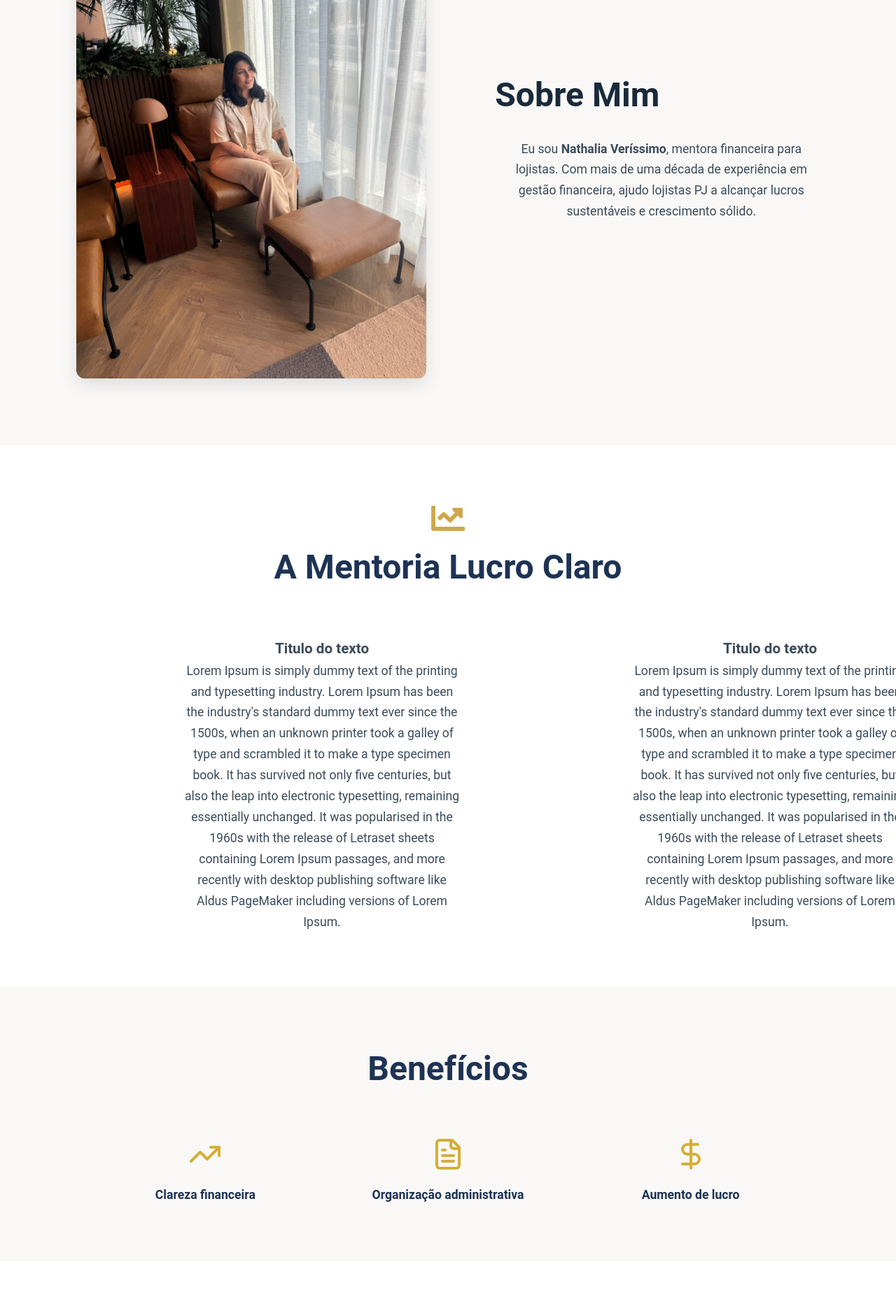
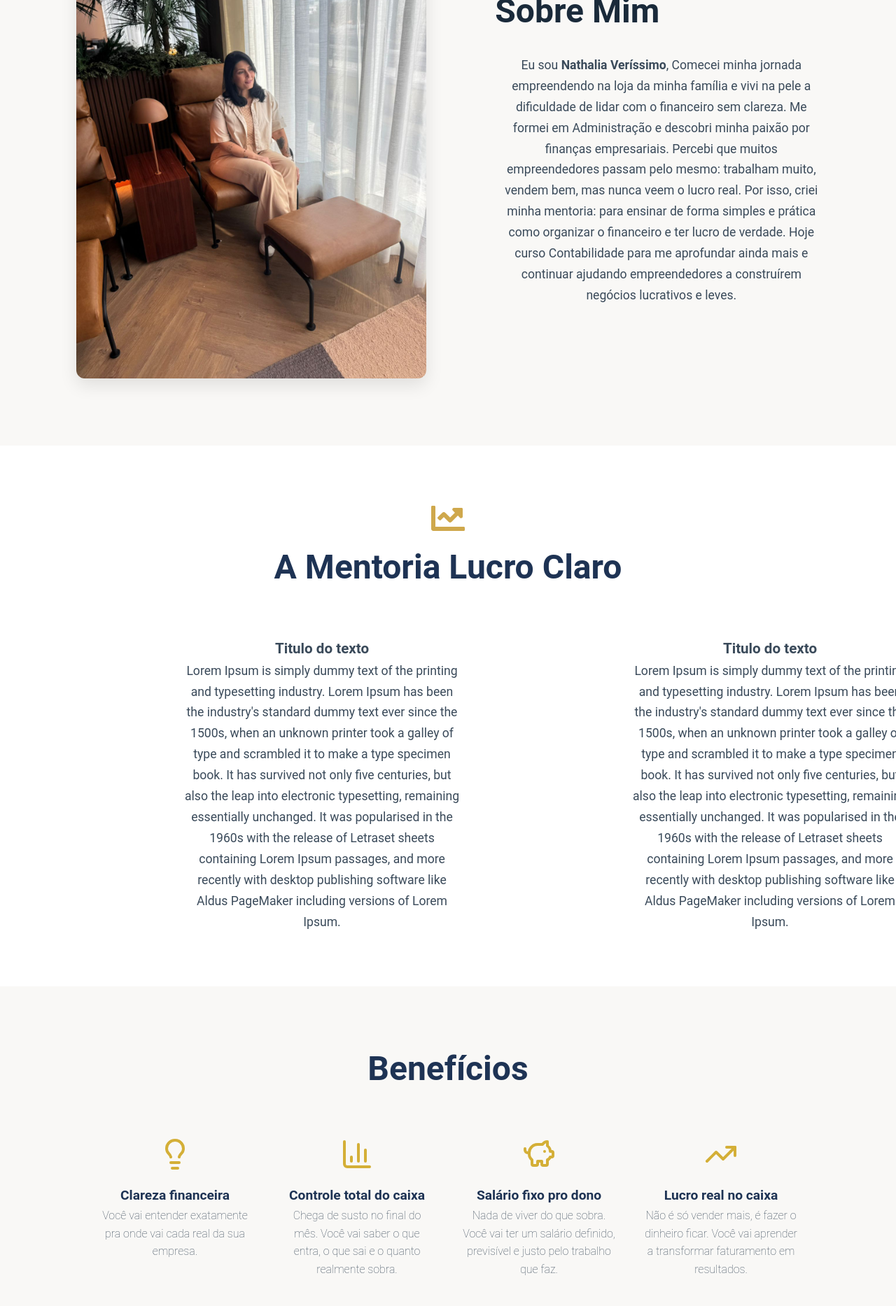
Before and after one commit to MarceloVerissimo/site-cliente-demo, a React (Create React App) app: page / in a window 1280 px wide. Shown: the part 880-2747 px from the top of the page at 70% size. Built offline with nearby package versions, Linux system fonts and the light colour scheme.

Commit message:
padronizando css

```diff
--- a/src/components/About.jsx
+++ b/src/components/About.jsx
@@ -10,9 +10,7 @@ function About() {
 
       <div className='sobre-content'>
         <h2>Sobre Mim</h2>
-        <p>Eu sou <strong>Nathalia Veríssimo</strong>, mentora financeira para lojistas. Com mais de
-      uma década de experiência em gestão financeira, ajudo lojistas PJ a
-      alcançar lucros sustentáveis e crescimento sólido.</p>
+        <p>Eu sou <strong>Nathalia Veríssimo</strong>, Comecei minha jornada empreendendo na loja da minha família e vivi na pele a dificuldade de lidar com o financeiro sem clareza. Me formei em Administração e descobri minha paixão por finanças empresariais. Percebi que muitos empreendedores passam pelo mesmo: trabalham muito, vendem bem, mas nunca veem o lucro real. Por isso, criei minha mentoria: para ensinar de forma simples e prática como organizar o financeiro e ter lucro de verdade. Hoje curso Contabilidade para me aprofundar ainda mais e continuar ajudando empreendedores a construírem negócios lucrativos e leves.</p>
       </div>
     </section>
   )
--- a/src/components/Beneficios.css
+++ b/src/components/Beneficios.css
@@ -42,7 +42,13 @@
 }
 
 .beneficio-text {
-    font-size: 1.1rem;
+    font-size: 1.2rem;
     font-weight: 600;
     color: #1e3354;
 }
+
+.beneficio-p {
+    font-size: 1rem;
+    font-weight: 100;
+    color: #3a4a5a;
+}
--- a/src/components/Beneficios.jsx
+++ b/src/components/Beneficios.jsx
@@ -1,5 +1,5 @@
 import React from "react";
-import { TrendingUp, FileText, DollarSign } from "lucide-react";
+import { Lightbulb, BarChart3, PiggyBank, TrendingUp, ShieldCheck } from "lucide-react";
 import "./Beneficios.css";
 
 const Beneficios = () => {
@@ -8,16 +8,29 @@ const Beneficios = () => {
       <h2 className="beneficios-title">Benefícios</h2>
       <div className="beneficios-grid">
         <div className="beneficio-item">
-          <TrendingUp size={48} color="#d4af37" />
-          <p className="beneficio-text">Clareza financeira</p>
+          <Lightbulb size={48} color="#d4af37" />
+          <h5 className="beneficio-text">Clareza financeira</h5>
+          <p className="beneficio-p">Você vai entender exatamente pra onde vai cada real da sua empresa.</p>
         </div>
         <div className="beneficio-item">
-          <FileText size={48} color="#d4af37" />
-          <p className="beneficio-text">Organização administrativa</p>
+          <BarChart3 size={48} color="#d4af37" />
+          <h5 className="beneficio-text">Controle total do caixa</h5>
+          <p className="beneficio-p">Chega de susto no final do mês. Você vai saber o que entra, o que sai e o quanto realmente sobra.</p>
         </div>
         <div className="beneficio-item">
-          <DollarSign size={48} color="#d4af37" />
-          <p className="beneficio-text">Aumento de lucro</p>
+          <PiggyBank size={48} color="#d4af37" />
+          <h5 className="beneficio-text">Salário fixo pro dono</h5>
+          <p className="beneficio-p">Nada de viver do que sobra. Você vai ter um salário definido, previsível e justo pelo trabalho que faz.</p>
+        </div>
+        <div className="beneficio-item">
+          <TrendingUp size={48} color="#d4af37" />
+          <h5 className="beneficio-text">Lucro real no caixa</h5>
+          <p className="beneficio-p">Não é só vender mais, é fazer o dinheiro ficar. Você vai aprender a transformar faturamento em resultados.</p>
+        </div>
+        <div className="beneficio-item">
+          <ShieldCheck size={48} color="#d4af37" />
+          <h5 className="beneficio-text">Segurança nas decisões</h5>
+          <p className="beneficio-p">Com os números organizados, você para de decidir no “achismo” e começa a agir com estratégia e confiança.</p>
         </div>
       </div>
     </section>
--- a/src/components/Contato.css
+++ b/src/components/Contato.css
@@ -30,7 +30,7 @@
   display: block;
   font-size: 14px;
   margin-bottom: 8px;
-  color: #333333;
+  color: #1e3354;
   font-weight: 600;
 }
 
@@ -117,4 +117,5 @@
 
 .strong {
     margin-right: 100%;
+    color: #b8902e;
 }
--- a/src/components/Inicio.css
+++ b/src/components/Inicio.css
@@ -30,7 +30,7 @@
 }
 
 .p1 {
-    color: #1A237E;
+    color: #1e3354;
 }
 
 .b1 button {
--- a/src/components/Navbar.css
+++ b/src/components/Navbar.css
@@ -32,7 +32,7 @@
   font-family: 'Roboto', sans-serif;
   font-size: 21px;
   font-weight: 700;
-  color: #1a2a3a;
+  color: #1e3354;
   cursor: pointer;
   flex-direction: column;
   line-height: 1.2;
@@ -42,7 +42,7 @@
 }
 
 .logo-name {
-  color: #1A237E; /* Azul primário */
+  color: #b8902e; /* Azul primário */
 }
 
 /* Links */
@@ -57,9 +57,8 @@
 .nav-link li a {
   font-weight: bold;
   text-decoration: none;
-  font-family: "Poppins", sans-serif;
   font-size: 16px;
-  color: #1A237E;
+  color: #1e3354;
   transition: color 0.3s ease;
 }
 
```
